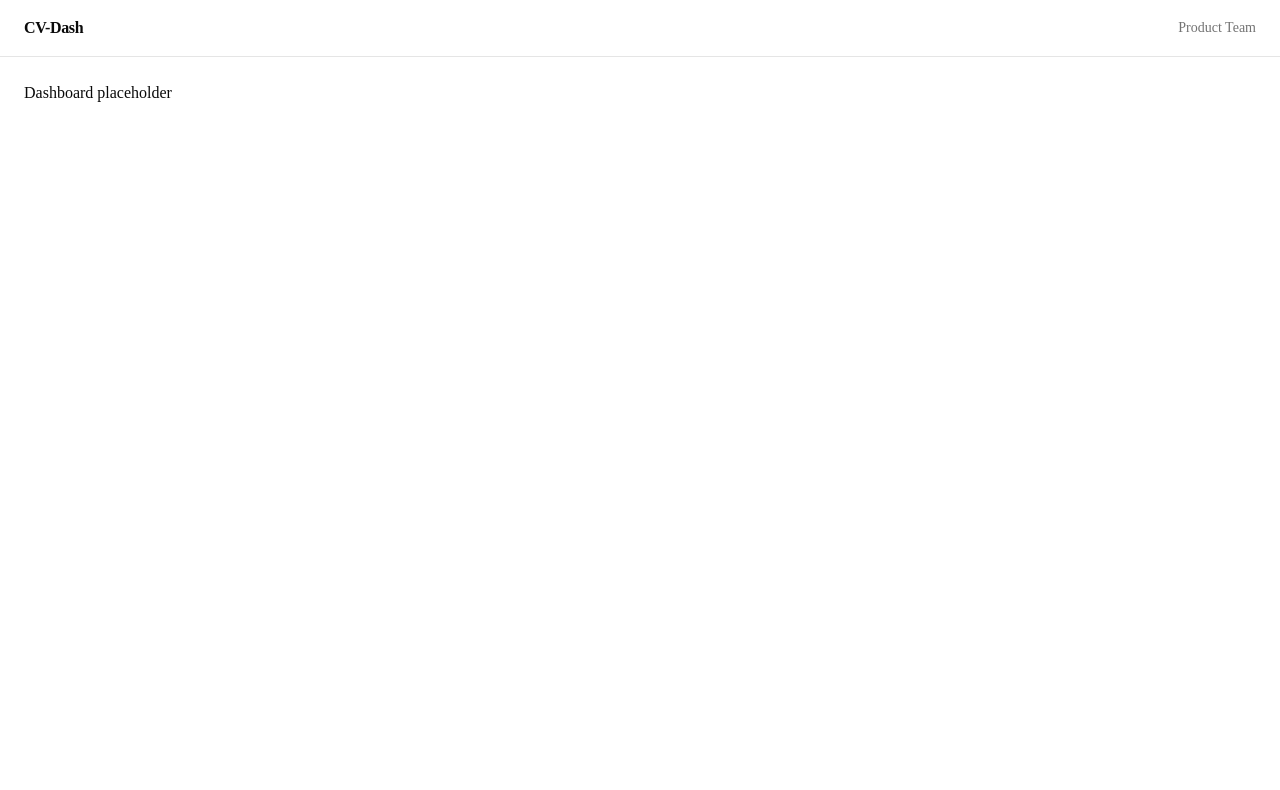
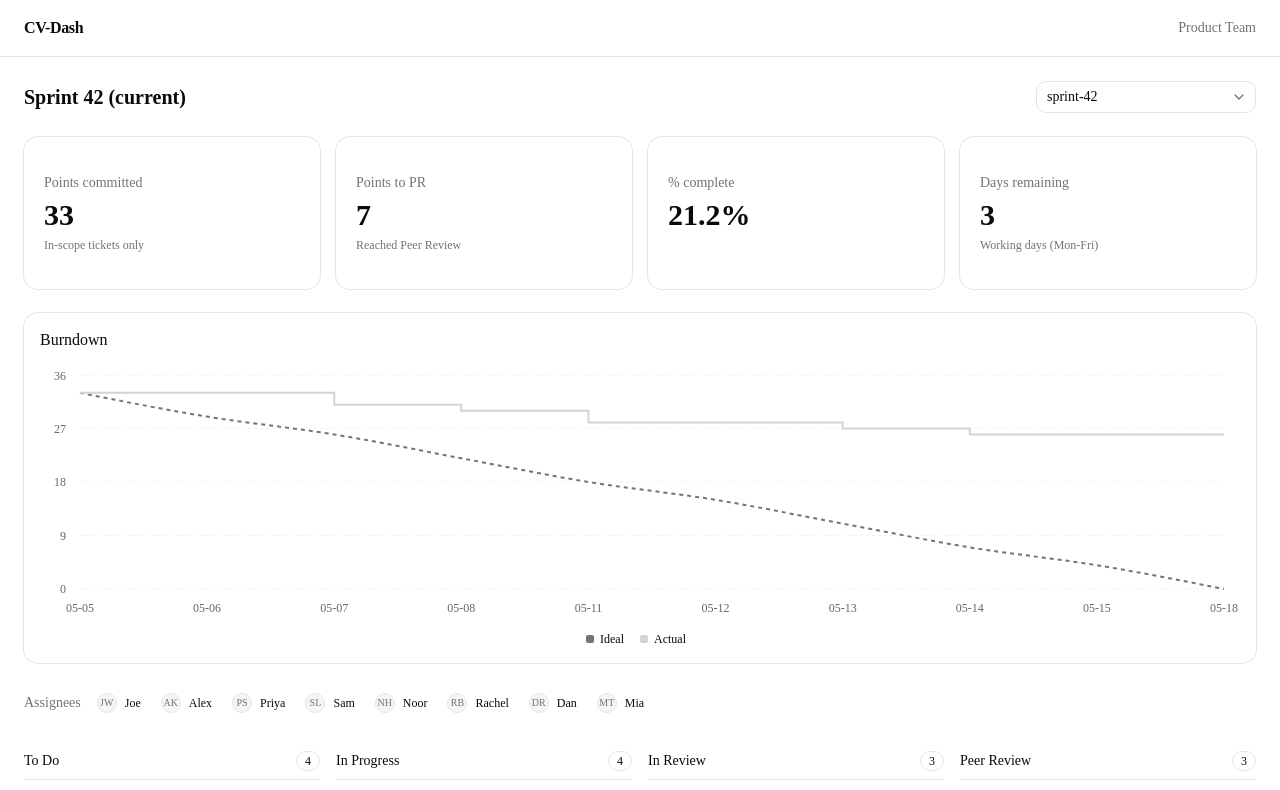
Before and after one commit to JoeWhitmore/CV-Dash, a Next.js app: page /dashboard in a window 1280 px wide. Shown: the top 790 px of the page. Built offline with nearby package versions, Linux system fonts and the light colour scheme.

Commit message:
Assemble dashboard page with mock data and URL state

```diff
--- a/app/(app)/dashboard/page.tsx
+++ b/app/(app)/dashboard/page.tsx
@@ -1,3 +1,81 @@
+"use client";
+
+import { useRouter, useSearchParams } from "next/navigation";
+import { Suspense, useMemo } from "react";
+import { AssigneeFilter } from "@/components/dashboard/assignee-filter";
+import { BurndownChart } from "@/components/dashboard/burndown-chart";
+import { KpiRow } from "@/components/dashboard/kpi-row";
+import { SprintSelector } from "@/components/dashboard/sprint-selector";
+import { TicketColumns } from "@/components/dashboard/ticket-columns";
+import { sprintKpis } from "@/lib/kpi";
+import { burndownBySprint, currentSprintId, sprintById, sprints, team, tickets } from "@/lib/mock";
+
+const TODAY = "2026-05-14";
+
+function DashboardInner() {
+  const router = useRouter();
+  const params = useSearchParams();
+
+  const sprintId = params.get("sprint") ?? currentSprintId;
+  const sprint = sprintById[sprintId] ?? sprintById[currentSprintId];
+  const assigneeIds = (params.get("assignees") ?? "").split(",").filter(Boolean);
+
+  const sprintTickets = useMemo(
+    () => tickets.filter((t) => sprint.ticketKeys.includes(t.key)),
+    [sprint],
+  );
+
+  const kpis = useMemo(() => sprintKpis(sprint, tickets, TODAY), [sprint]);
+  const burndown = burndownBySprint[sprint.id] ?? [];
+
+  const visibleTickets = useMemo(
+    () =>
+      assigneeIds.length === 0
+        ? sprintTickets
+        : sprintTickets.filter((t) => assigneeIds.includes(t.assigneeId)),
+    [sprintTickets, assigneeIds],
+  );
+
+  function update(next: { sprintId?: string; assigneeIds?: string[] }) {
+    const sp = new URLSearchParams(params.toString());
+    if (next.sprintId !== undefined) sp.set("sprint", next.sprintId);
+    if (next.assigneeIds !== undefined) {
+      if (next.assigneeIds.length === 0) sp.delete("assignees");
+      else sp.set("assignees", next.assigneeIds.join(","));
+    }
+    router.replace(`/dashboard?${sp.toString()}`);
+  }
+
+  return (
+    <div className="flex flex-col gap-6">
+      <div className="flex items-center justify-between">
+        <h1 className="text-xl font-semibold">{sprint.name}</h1>
+        <SprintSelector
+          sprints={sprints}
+          value={sprint.id}
+          onChange={(id) => update({ sprintId: id })}
+        />
+      </div>
+
+      <KpiRow kpis={kpis} />
+
+      <BurndownChart data={burndown} />
+
+      <AssigneeFilter
+        team={team}
+        value={assigneeIds}
+        onChange={(ids) => update({ assigneeIds: ids })}
+      />
+
+      <TicketColumns tickets={visibleTickets} team={team} />
+    </div>
+  );
+}
+
 export default function DashboardPage() {
-  return <div>Dashboard placeholder</div>;
+  return (
+    <Suspense fallback={<div>Loading…</div>}>
+      <DashboardInner />
+    </Suspense>
+  );
 }
```
